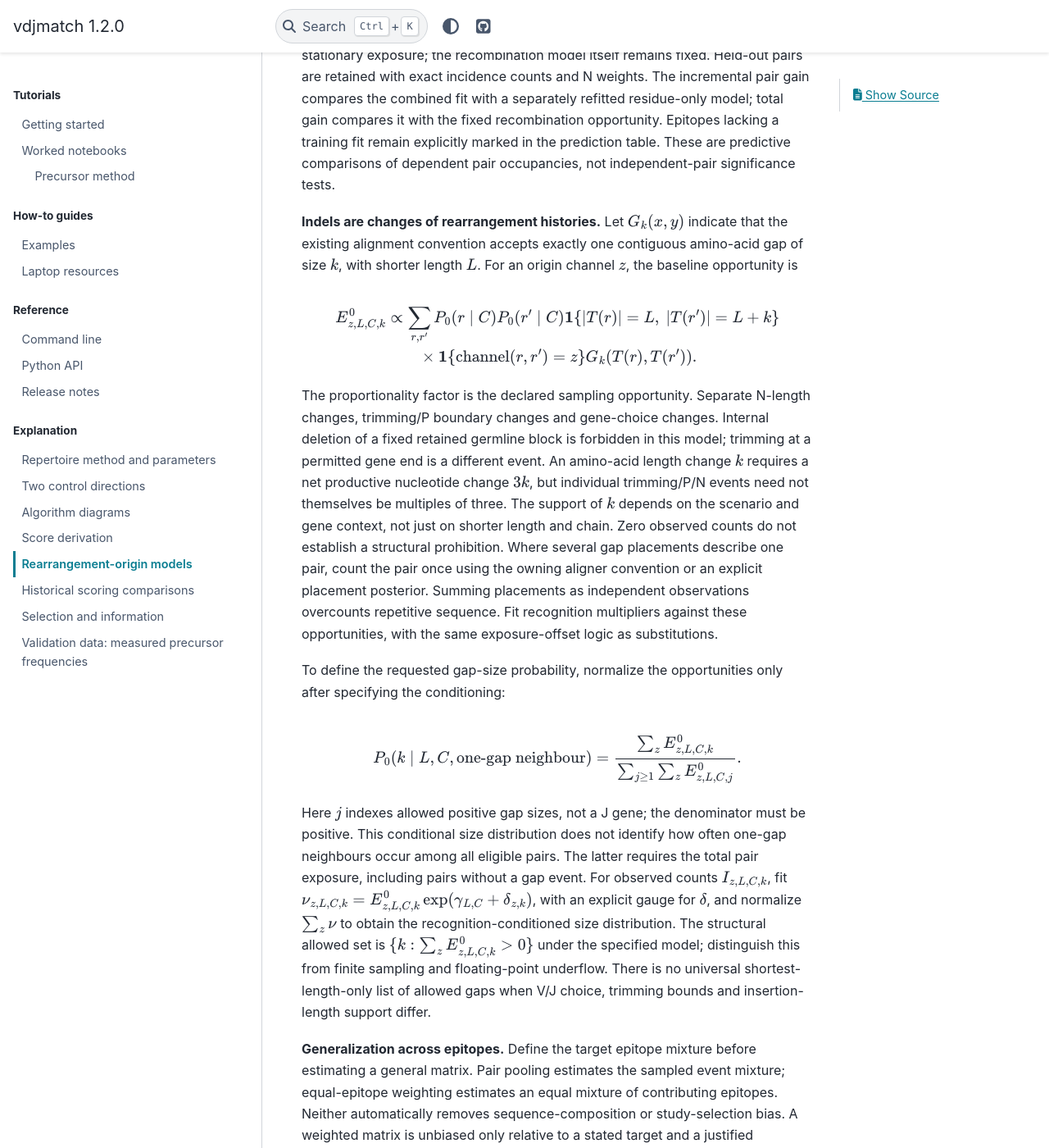
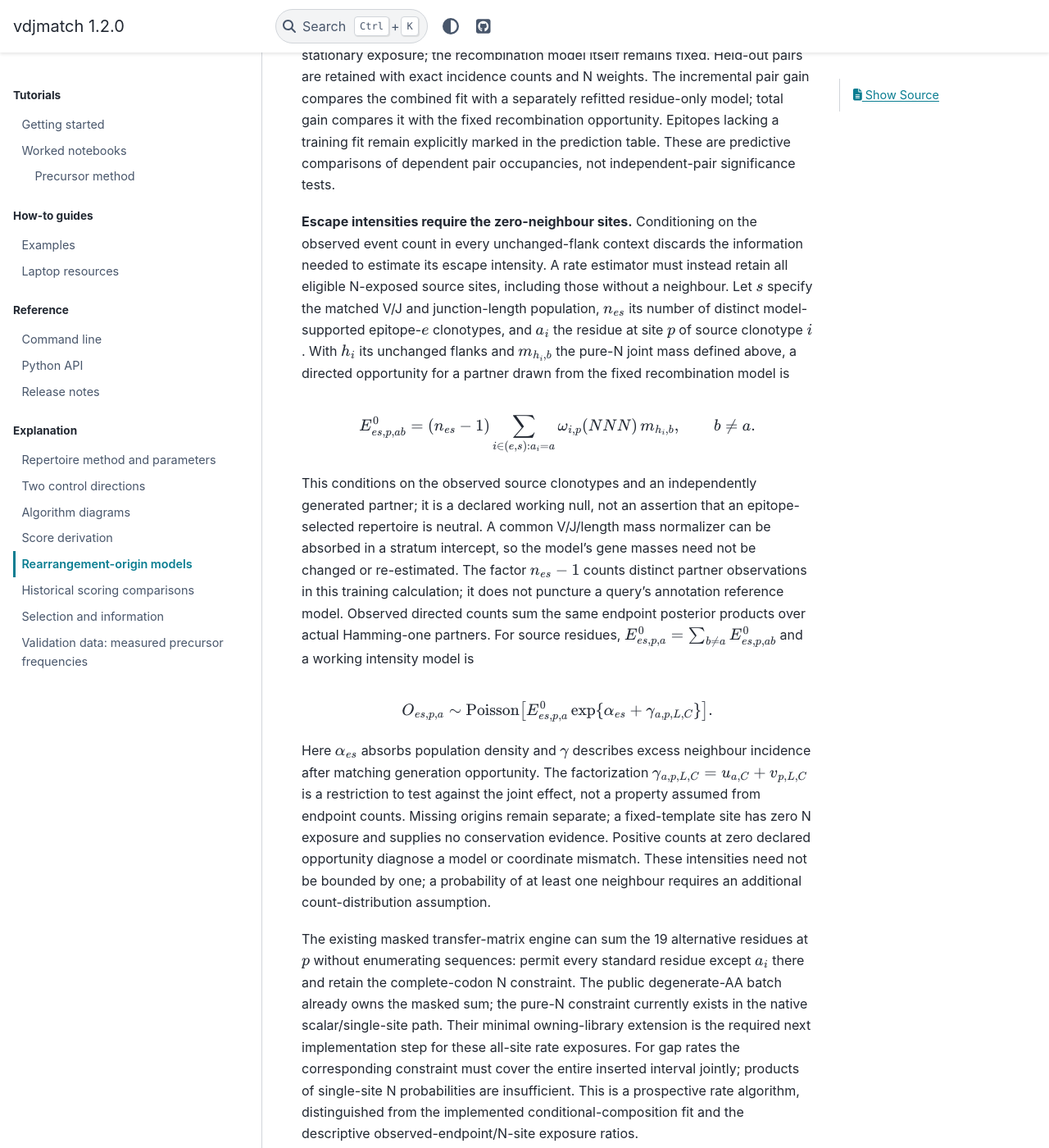
Before and after one commit to antigenomics/vdjmatch, a Sphinx documentation site: the page built from docs/rearrangement-origin.rst, in a window 1280 px wide and 1400 px high, scrolled down 10751 px. Shown: the whole window at 82% size. Built offline with Sphinx 7.4.7 and the PyData theme 0.15.4, drawn with Linux system fonts in a browser that asks for light colours; pages that are not in the unit, such as notebooks, are missing from menus.

Commit message:
Specify all-site recombination opportunity for escape rates

```diff
--- a/docs/rearrangement-origin.rst
+++ b/docs/rearrangement-origin.rst
@@ -558,6 +558,66 @@ Epitopes lacking a training fit remain explicitly marked in the
 prediction table. These are predictive comparisons of dependent pair
 occupancies, not independent-pair significance tests.
 
+**Escape intensities require the zero-neighbour sites.** Conditioning on
+the observed event count in every unchanged-flank context discards the
+information needed to estimate its escape intensity. A rate estimator
+must instead retain all eligible N-exposed source sites, including those
+without a neighbour. Let :math:`s` specify the matched V/J and
+junction-length population, :math:`n_{es}` its number of distinct model-supported
+epitope-:math:`e` clonotypes, and :math:`a_i` the residue at site
+:math:`p` of source clonotype :math:`i`. With :math:`h_i` its unchanged
+flanks and :math:`m_{h_i,b}` the pure-N joint mass defined above, a
+directed opportunity for a partner drawn from the fixed recombination
+model is
+
+.. math::
+
+
+    E^0_{es,p,ab}=(n_{es}-1)
+    \sum_{i\in(e,s):a_i=a}\omega_{i,p}(NNN)\,m_{h_i,b},\qquad b\ne a.
+
+This conditions on the observed source clonotypes and an independently
+generated partner; it is a declared working null, not an assertion that
+an epitope-selected repertoire is neutral. A common V/J/length mass
+normalizer can be absorbed in a stratum intercept, so the model’s gene
+masses need not be changed or re-estimated. The factor :math:`n_{es}-1`
+counts distinct partner observations in this training calculation; it
+does not puncture a query’s annotation reference model. Observed
+directed counts sum the same endpoint posterior products over actual
+Hamming-one partners. For source residues,
+:math:`E^0_{es,p,a}=\sum_{b\ne a}E^0_{es,p,ab}` and a working intensity
+model is
+
+.. math::
+
+
+    O_{es,p,a}\sim\operatorname{Poisson}\!\left[
+    E^0_{es,p,a}\exp\{\alpha_{es}+\gamma_{a,p,L,C}\}\right].
+
+Here :math:`\alpha_{es}` absorbs population density and :math:`\gamma`
+describes excess neighbour incidence after matching generation
+opportunity. The factorization
+:math:`\gamma_{a,p,L,C}=u_{a,C}+v_{p,L,C}` is a restriction to test
+against the joint effect, not a property assumed from endpoint counts.
+Missing origins remain separate; a fixed-template site has zero N
+exposure and supplies no conservation evidence. Positive counts at zero
+declared opportunity diagnose a model or coordinate mismatch. These
+intensities need not be bounded by one; a probability of at least one
+neighbour requires an additional count-distribution assumption.
+
+The existing masked transfer-matrix engine can sum the 19 alternative
+residues at :math:`p` without enumerating sequences: permit every
+standard residue except :math:`a_i` there and retain the complete-codon
+N constraint. The public degenerate-AA batch already owns the masked
+sum; the pure-N constraint currently exists in the native
+scalar/single-site path. Their minimal owning-library extension is the
+required next implementation step for these all-site rate exposures. For
+gap rates the corresponding constraint must cover the entire inserted
+interval jointly; products of single-site N probabilities are
+insufficient. This is a prospective rate algorithm, distinguished from
+the implemented conditional-composition fit and the descriptive
+observed-endpoint/N-site exposure ratios.
+
 **Indels are changes of rearrangement histories.** Let :math:`G_k(x,y)`
 indicate that the existing alignment convention accepts exactly one
 contiguous amino-acid gap of size :math:`k`, with shorter length
```
